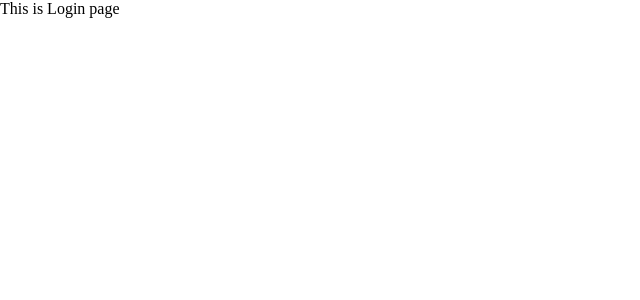
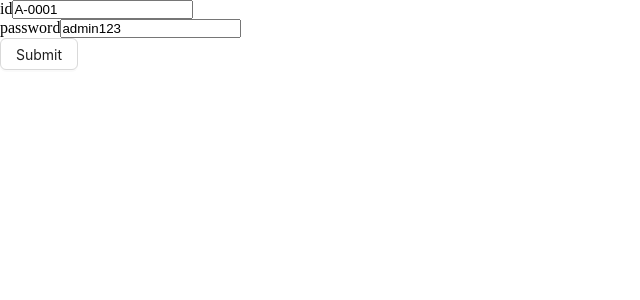
Before and after one commit to Asif-Zaman-Suvo/University-Management, a React (Vite) app: page /login in a window 1280 px wide. Shown: the top 300 px of the page, without its empty margins (0-640 px from the left). Built offline with nearby package versions, Linux system fonts and the light colour scheme.

Commit message:
protected routes

```diff
--- a/package.json
+++ b/package.json
@@ -12,11 +12,13 @@
   "dependencies": {
     "@reduxjs/toolkit": "^2.0.1",
     "antd": "^5.13.1",
+    "jwt-decode": "^4.0.0",
     "react": "^18.2.0",
     "react-dom": "^18.2.0",
     "react-hook-form": "^7.49.3",
     "react-redux": "^9.1.0",
-    "react-router-dom": "^6.21.2"
+    "react-router-dom": "^6.21.2",
+    "redux-persist": "^6.0.0"
   },
   "devDependencies": {
     "@types/react": "^18.2.43",
--- a/src/App.tsx
+++ b/src/App.tsx
@@ -1,10 +1,11 @@
 import MainLayout from "./components/layout/MainLayout";
+import ProtectedRoute from "./components/layout/ProtectedRoute";
 
 function App() {
   return (
-    <>
+    <ProtectedRoute>
       <MainLayout />
-    </>
+    </ProtectedRoute>
   );
 }
 
--- /dev/null
+++ b/src/components/layout/ProtectedRoute.tsx
@@ -0,0 +1,15 @@
+import { ReactNode } from "react";
+import { useAppSelector } from "../../redux/hooks";
+import { useCurrentToken } from "../../redux/features/auth/authSlice";
+import { Navigate } from "react-router-dom";
+
+const ProtectedRoute = ({ children }: { children: ReactNode }) => {
+  const token = useAppSelector(useCurrentToken);
+
+  if (!token) {
+    return <Navigate to="/login" replace={true} />;
+  }
+  return children;
+};
+
+export default ProtectedRoute;
--- a/src/main.tsx
+++ b/src/main.tsx
@@ -4,12 +4,15 @@ import "./index.css";
 import { RouterProvider } from "react-router-dom";
 import router from "./routes/routes.tsx";
 import { Provider } from "react-redux";
-import { store } from "./redux/store.ts";
+import { persistor, store } from "./redux/store.ts";
+import { PersistGate } from "redux-persist/integration/react";
 
 ReactDOM.createRoot(document.getElementById("root")!).render(
   <React.StrictMode>
     <Provider store={store}>
-      <RouterProvider router={router} />
+      <PersistGate loading={null} persistor={persistor}>
+        <RouterProvider router={router} />
+      </PersistGate>
     </Provider>
   </React.StrictMode>
 );
--- a/src/pages/Login.tsx
+++ b/src/pages/Login.tsx
@@ -1,9 +1,45 @@
+import { useForm } from "react-hook-form";
+import { useLoginMutation } from "../redux/features/auth/authApi";
+import { Button } from "antd";
+import { useAppDispatch } from "../redux/hooks";
+import { setUser } from "../redux/features/auth/authSlice";
+import verifyToken from "../utils/verifyToken";
+
 const Login = () => {
-    return (
-      <>
-        <div>This is Login page</div>
-      </>
-    );
+  const dispatch = useAppDispatch();
+  const { register, handleSubmit } = useForm({
+    defaultValues: {
+      id: "A-0001",
+      password: "admin123",
+    },
+  });
+
+  const [login, { data, error }] = useLoginMutation();
+
+  const onSubmit = async (data) => {
+    const userInfo = {
+      id: data.id,
+      password: data.password,
+    };
+    const res = await login(userInfo).unwrap();
+    const user = verifyToken(res.data.accessToken);
+    dispatch(setUser({ user: user, token: res.data.accessToken }));
   };
+  return (
+    <>
+      <form onSubmit={handleSubmit(onSubmit)}>
+        <div>
+          <label>id</label>
+          <input type="text" id="id" {...register("id")} />
+        </div>
+        <div>
+          <label>password</label>
+          <input type="text" id="password" {...register("password")} />
+        </div>
+        <Button htmlType="submit">Submit</Button>
+      </form>
+    </>
+  );
+};
 
-  export default Login;
+export default Login;
--- /dev/null
+++ b/src/redux/api/baseApi.ts
@@ -0,0 +1,10 @@
+import { createApi, fetchBaseQuery } from "@reduxjs/toolkit/query/react";
+
+export const baseApi = createApi({
+  reducerPath: "baseApi",
+  baseQuery: fetchBaseQuery({
+    baseUrl: "http://localhost:5001/api/v1",
+    credentials: "include",
+  }),
+  endpoints: () => ({}),
+});
--- /dev/null
+++ b/src/redux/features/auth/authApi.ts
@@ -0,0 +1,15 @@
+import { baseApi } from "../../api/baseApi";
+
+const authApi = baseApi.injectEndpoints({
+  endpoints: (builder) => ({
+    login: builder.mutation({
+      query: (userInfo) => ({
+        url: "/auth/login",
+        method: "POST",
+        body: userInfo,
+      }),
+    }),
+  }),
+});
+
+export const { useLoginMutation } = authApi;
--- /dev/null
+++ b/src/redux/features/auth/authSlice.ts
@@ -0,0 +1,33 @@
+import { createSlice } from "@reduxjs/toolkit";
+import { RootState } from "../../store";
+
+type TAuthState = {
+  user: null | object;
+  token: null | string;
+};
+
+const initialState: TAuthState = {
+  user: null,
+  token: null,
+};
+const authSlice = createSlice({
+  name: "auth",
+  initialState,
+  reducers: {
+    setUser: (state, action) => {
+      const { user, token } = action.payload;
+      state.user = user;
+      state.token = token;
+    },
+    logout: (state) => {
+      state.user = null;
+      state.token = null;
+    },
+  },
+});
+
+export const { setUser, logout } = authSlice.actions;
+export default authSlice.reducer;
+
+export const useCurrentToken = (state: RootState) => state.auth.token;
+export const useCurrentUser = (state: RootState) => state.auth.user;
--- a/src/redux/store.ts
+++ b/src/redux/store.ts
@@ -1,10 +1,39 @@
 import { configureStore } from "@reduxjs/toolkit";
+import authReducer from "./features/auth/authSlice";
+import { baseApi } from "./api/baseApi";
+import {
+  persistReducer,
+  persistStore,
+  FLUSH,
+  REHYDRATE,
+  PAUSE,
+  PERSIST,
+  PURGE,
+  REGISTER,
+} from "redux-persist";
+import storage from "redux-persist/lib/storage";
 
+const persistConfig = {
+  key: "auth",
+  storage,
+};
+
+const persistAuthReducer = persistReducer(persistConfig, authReducer);
 export const store = configureStore({
-  reducer: {},
+  reducer: {
+    [baseApi.reducerPath]: baseApi.reducer,
+    auth: persistAuthReducer,
+  },
+  middleware: (getDefaultMiddlewares) =>
+    getDefaultMiddlewares({
+      serializableCheck: {
+        ignoredActions: [FLUSH, REHYDRATE, PAUSE, PERSIST, PURGE, REGISTER],
+      },
+    }).concat(baseApi.middleware),
 });
 
 // Infer the `RootState` and `AppDispatch` types from the store itself
 export type RootState = ReturnType<typeof store.getState>;
 // Inferred type: {posts: PostsState, comments: CommentsState, users: UsersState}
 export type AppDispatch = typeof store.dispatch;
+export const persistor = persistStore(store);
--- a/src/routes/routes.tsx
+++ b/src/routes/routes.tsx
@@ -6,6 +6,7 @@ import { adminPaths } from "./admin.route";
 import { routesGenerator } from "../utils/routesGenerator";
 import { facultyPaths } from "./faculty.route";
 import { studentPaths } from "./student.routes";
+import ProtectedRoute from "../components/layout/ProtectedRoute";
 
 const router = createBrowserRouter([
   {
--- /dev/null
+++ b/src/utils/verifyToken.ts
@@ -0,0 +1,7 @@
+import { jwtDecode } from "jwt-decode";
+
+const verifyToken = (token: string) => {
+  return jwtDecode(token);
+};
+
+export default verifyToken;
```
Also changed, not shown: 1 other file (tests, documents, lock files or other folders).
